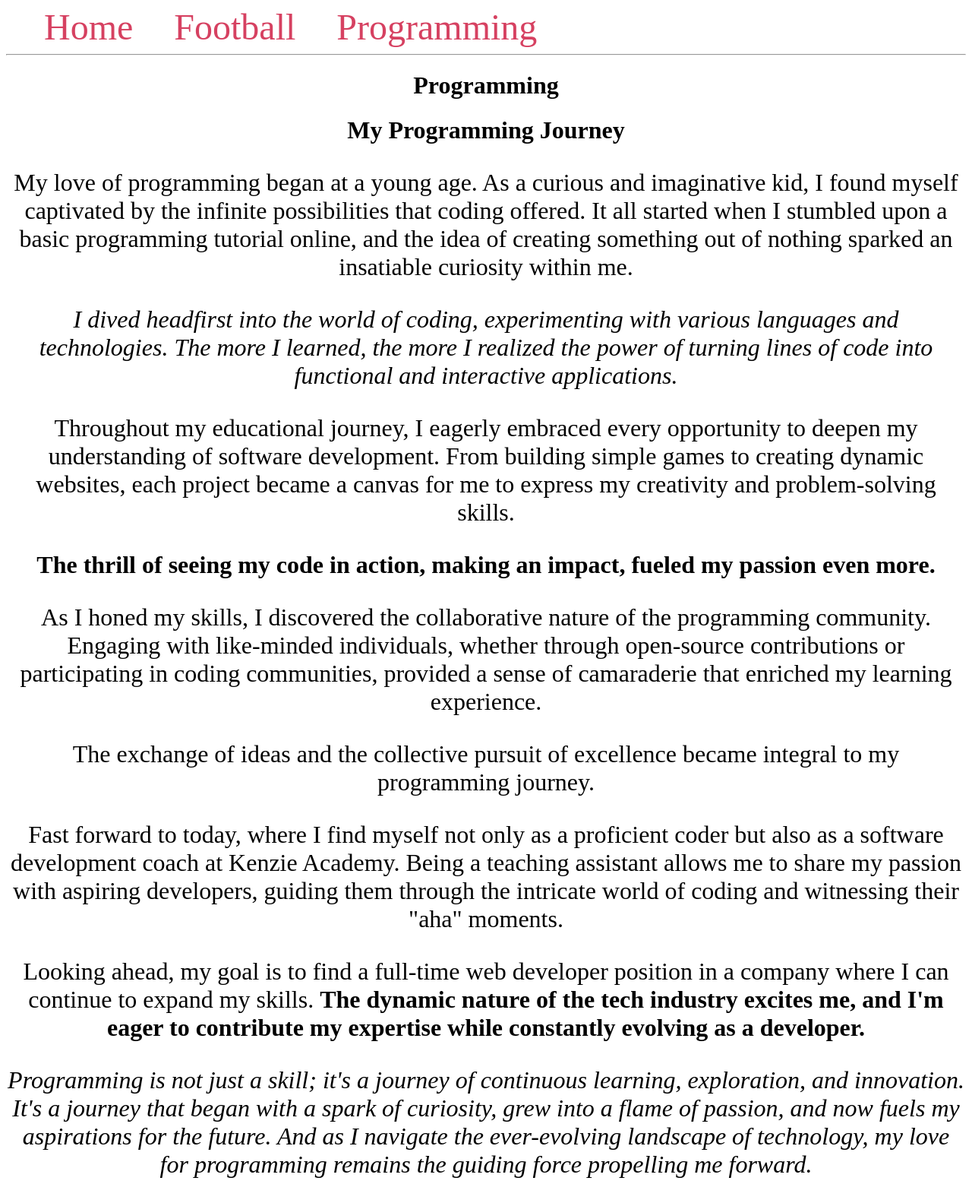
After one commit to Tim-Quattrochi/JTC-Flask, a Flask app: page /programming in a window 1280 px wide. The commit adds this page. Shown: the whole page at 76% size. Run offline with Flask 3, Linux system fonts and the light colour scheme.

Commit message:
added js, routes, html

```diff
--- a/app.py
+++ b/app.py
@@ -2,9 +2,22 @@ from flask import Flask
 from flask import render_template
 
 app = Flask(__name__)
+# restart the server on file changes.
+app.config['DEBUG'] = True
 
 
 # Routes
 @app.route('/')
 def home():
     return render_template('index.html', text='Hello World!')
+
+@app.route('/football')
+def football():
+    return render_template('football.html')
+
+@app.route('/programming')
+def programming():
+    return render_template('programming.html')
+
+if __name__ == '__main__':
+    app.run(debug=True)
--- a/static/js/main.js
+++ b/static/js/main.js
@@ -0,0 +1,60 @@
+if (window.location.pathname === "/football") {
+  const btn = document.createElement("button");
+  btn.innerText = "See my favorite NFL team!";
+  btn.style.width = "120px";
+  btn.style.height = "40px";
+  btn.style.margin = "0 auto";
+  btn.style.cursor = "pointer";
+  btn.style.backgroundColor = "#000080";
+  btn.style.color = "white";
+  btn.style.borderRadius = "5px";
+  btn.style.display = "block";
+  document.body.append(btn);
+
+  btn.addEventListener("click", fetchFootballTeam);
+}
+
+const renderData = (data) => {
+  const { team } = data;
+  const { displayName } = team;
+
+  const img = document.createElement("img");
+  img.src = team.logos[0].href;
+  img.style.width = team.logos[0].width;
+  img.classList.add("logo");
+  document.body.append(img);
+  const h1 = document.createElement("h1");
+  h1.innerText = displayName;
+  document.body.append(h1);
+};
+
+const renderStats = (data) => {
+  const { team } = data;
+  for (const stat of team.record.items[0].stats) {
+    //render the status in a table
+    const table = document.createElement("table");
+    const tr = document.createElement("tr");
+    const th = document.createElement("th");
+    th.innerText = stat.name;
+    tr.append(th);
+    const td = document.createElement("td");
+    td.innerText = stat.value;
+    tr.append(td);
+    table.append(tr);
+    document.body.append(table);
+  }
+};
+
+async function fetchFootballTeam() {
+  const res = await fetch(
+    "https://site.api.espn.com/apis/site/v2/sports/football/nfl/teams/3"
+  );
+  if (res.status !== 200) {
+    throw new Error("something went wrong with our 3rd party API");
+  }
+
+  const data = await res.json();
+
+  renderData(data);
+  renderStats(data);
+}
--- /dev/null
+++ b/templates/base.html
@@ -0,0 +1,59 @@
+<!DOCTYPE html>
+<html lang="en">
+  <head>
+    <meta charset="UTF-8" />
+    <title>{% block title %} {% endblock %} - FlaskApp</title>
+    <style>
+      nav a {
+        color: #d64161;
+        font-size: 3em;
+        margin-left: 50px;
+        text-decoration: none;
+      }
+      p,
+      h2 {
+        font-size: 2em;
+        text-align: center;
+      }
+      .dotted {
+        border: 0;
+        border-top: 1px dotted #d64161;
+        color: #d64161;
+        background-color: #d64161;
+        height: 1px;
+        width: 100%;
+      }
+      h1 {
+        text-align: center;
+      }
+      .logo {
+        display: block;
+        margin: 0 auto;
+      }
+
+      table {
+        width: 100%;
+        border-collapse: collapse;
+      }
+      th,
+      td {
+        border: 1px solid black;
+        padding: 8px;
+        text-align: left;
+      }
+      th {
+        background-color: #f2f2f2;
+      }
+    </style>
+  </head>
+  <body>
+    <nav>
+      <a href="{{ url_for('home') }}">Home</a>
+      <a href="{{ url_for('football') }}">Football</a>
+      <a href="{{ url_for('programming') }}">Programming</a>
+    </nav>
+    <hr />
+    <div class="content">{% block content %} {% endblock %}</div>
+    <script src="{{ url_for('static', filename='./js/main.js')}}"></script>
+  </body>
+</html>
--- /dev/null
+++ b/templates/football.html
@@ -0,0 +1,4 @@
+{% extends 'base.html' %} {% block content %}
+<h1>{% block title %} Football {% endblock %}</h1>
+<p>My favorite football team</p>
+{% endblock %}
--- /dev/null
+++ b/templates/programming.html
@@ -0,0 +1,87 @@
+{% extends 'base.html' %} {% block content %}
+
+<h1>{% block title %} Programming {% endblock %}</h1>
+<header>
+  <h1>My Programming Journey</h1>
+</header>
+
+<article>
+  <p>
+    My love of programming began at a young age. As a curious and
+    imaginative kid, I found myself captivated by the infinite
+    possibilities that coding offered. It all started when I stumbled
+    upon a basic programming tutorial online, and the idea of creating
+    something out of nothing sparked an insatiable curiosity within
+    me.
+  </p>
+
+  <p>
+    <em>
+      I dived headfirst into the world of coding, experimenting with
+      various languages and technologies. The more I learned, the more
+      I realized the power of turning lines of code into functional
+      and interactive applications.
+    </em>
+  </p>
+
+  <p>
+    Throughout my educational journey, I eagerly embraced every
+    opportunity to deepen my understanding of software development.
+    From building simple games to creating dynamic websites, each
+    project became a canvas for me to express my creativity and
+    problem-solving skills.
+  </p>
+
+  <p>
+    <strong>
+      The thrill of seeing my code in action, making an impact, fueled
+      my passion even more.
+    </strong>
+  </p>
+
+  <p>
+    As I honed my skills, I discovered the collaborative nature of the
+    programming community. Engaging with like-minded individuals,
+    whether through open-source contributions or participating in
+    coding communities, provided a sense of camaraderie that enriched
+    my learning experience.
+  </p>
+
+  <p>
+    <span>
+      The exchange of ideas and the collective pursuit of excellence
+      became integral to my programming journey.
+    </span>
+  </p>
+
+  <p>
+    Fast forward to today, where I find myself not only as a
+    proficient coder but also as a software development coach at
+    Kenzie Academy. Being a teaching assistant allows me to share my
+    passion with aspiring developers, guiding them through the
+    intricate world of coding and witnessing their "aha" moments.
+  </p>
+
+  <p>
+    Looking ahead, my goal is to find a full-time web developer
+    position in a company where I can continue to expand my skills.
+    <strong>
+      The dynamic nature of the tech industry excites me, and I'm
+      eager to contribute my expertise while constantly evolving as a
+      developer.
+    </strong>
+  </p>
+
+  <p>
+    <em>
+      Programming is not just a skill; it's a journey of continuous
+      learning, exploration, and innovation. It's a journey that began
+      with a spark of curiosity, grew into a flame of passion, and now
+      fuels my aspirations for the future. And as I navigate the
+      ever-evolving landscape of technology, my love for programming
+      remains the guiding force propelling me forward.
+    </em>
+  </p>
+</article>
+
+{% endblock %}
```
Also changed, not shown: templates/index.html (+7 -15 lines).
